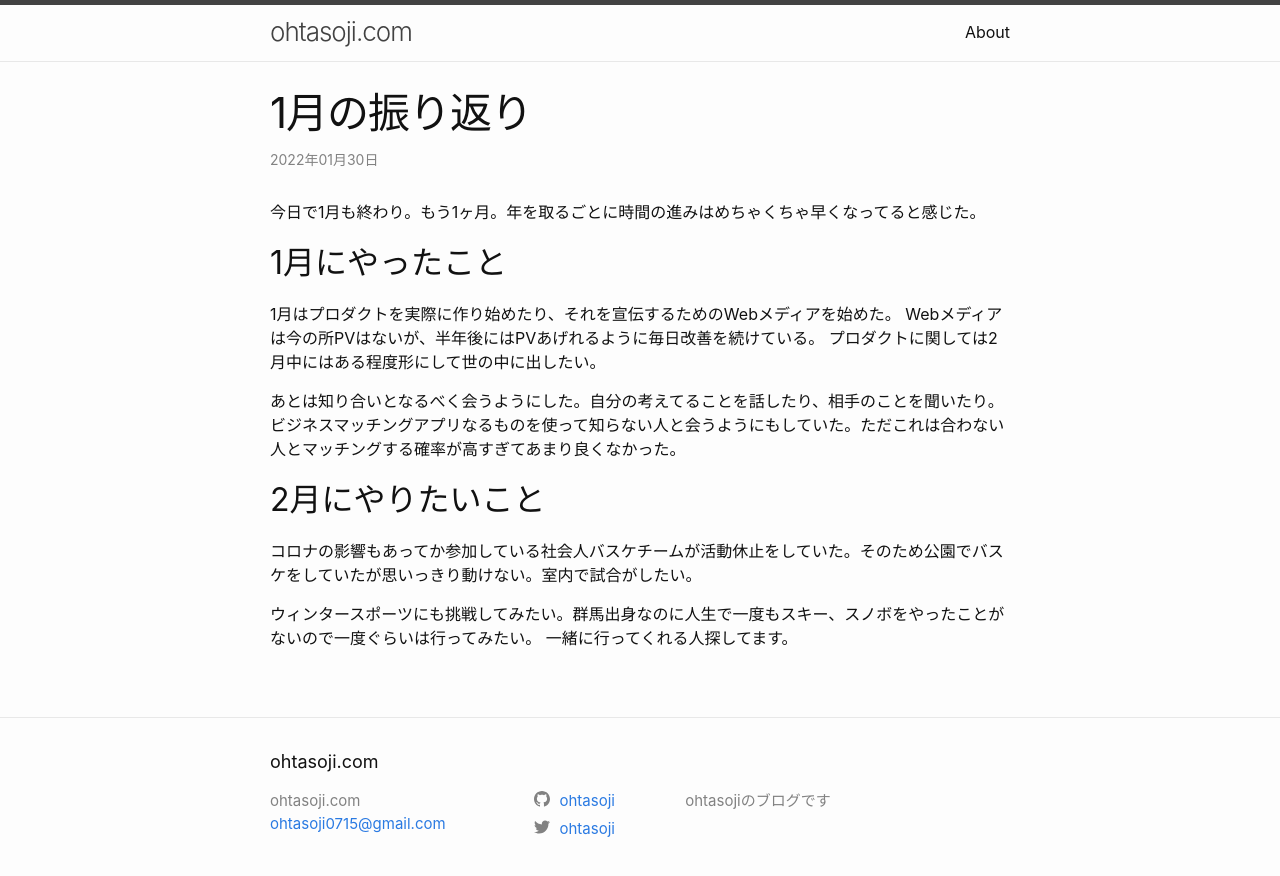
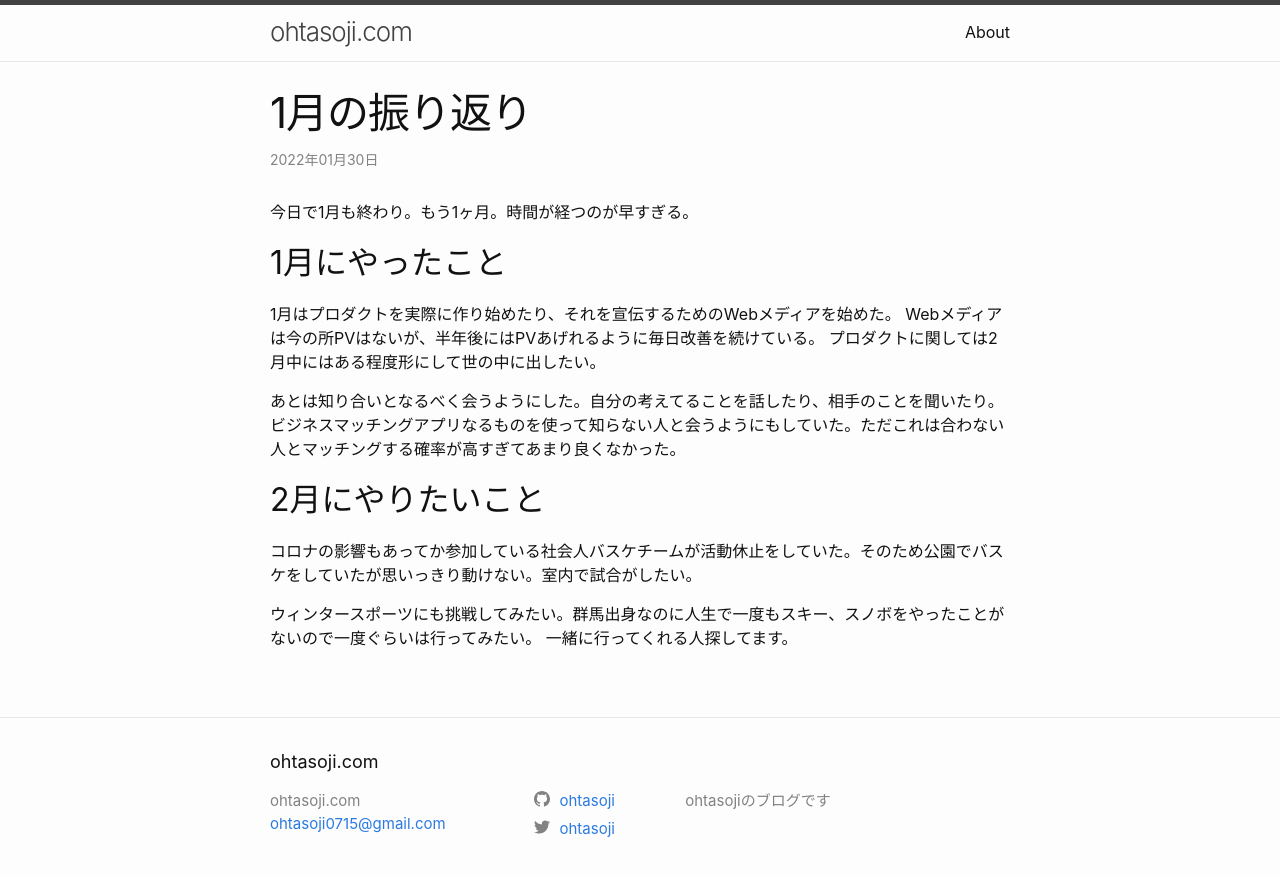
Before and after one commit to ohtasoji/ohtasoji.com, a Jekyll site: the page built from _articles/2022-01-31-m.md, in a window 1280 px wide. Shown: the top 876 px of the page. Built offline with Jekyll 4.4.1, drawn with Linux system fonts in a browser that asks for light colours.

Commit message:
Update 2022-01-31 articles

```diff
--- a/_articles/2022-01-31-m.md
+++ b/_articles/2022-01-31-m.md
@@ -5,7 +5,7 @@ date: 2022-01-31 03:07:40 +0900
 slug: 2022-january-finish
 ---
 
-今日で1月も終わり。もう1ヶ月。年を取るごとに時間の進みはめちゃくちゃ早くなってると感じた。
+今日で1月も終わり。もう1ヶ月。時間が経つのが早すぎる。
 
 ## 1月にやったこと
 1月はプロダクトを実際に作り始めたり、それを宣伝するためのWebメディアを始めた。
```
